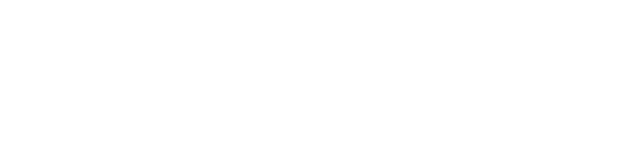
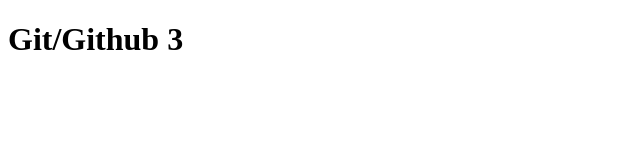
Before and after one commit to CoraliePouchain/my-super-website, a plain HTML site: page index.html in a window 1280 px wide. Shown: the whole page, without its empty margins (0-640 px from the left). Drawn offline with Linux system fonts and the light colour scheme.

Commit message:
fichier html

```diff
--- a/index.html
+++ b/index.html
@@ -1,10 +1,14 @@
 <!DOCTYPE html>
 <html>
+
 <head>
   <meta charset="UTF-8">
-  <title>title</title>
+  <title>Ma super galère</title>
 </head>
+
 <body>
+  <h1>Git/Github 3</h1>
 
 </body>
+
 </html>
```
